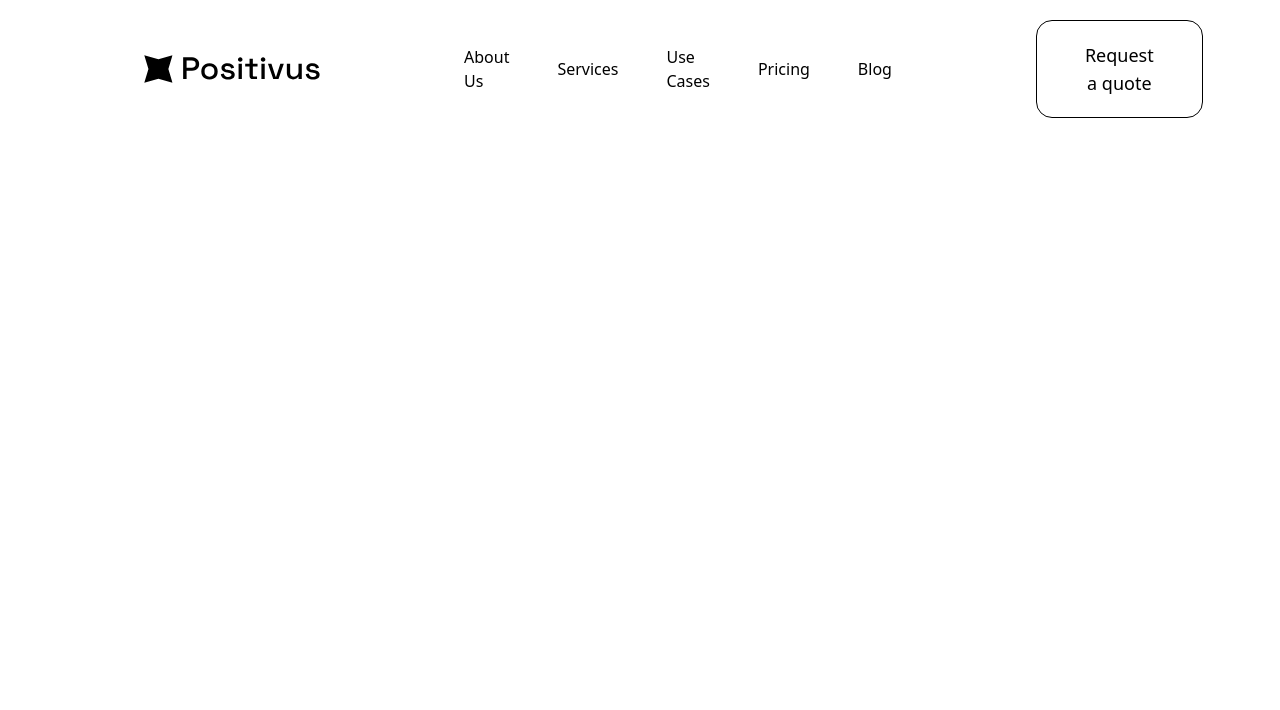
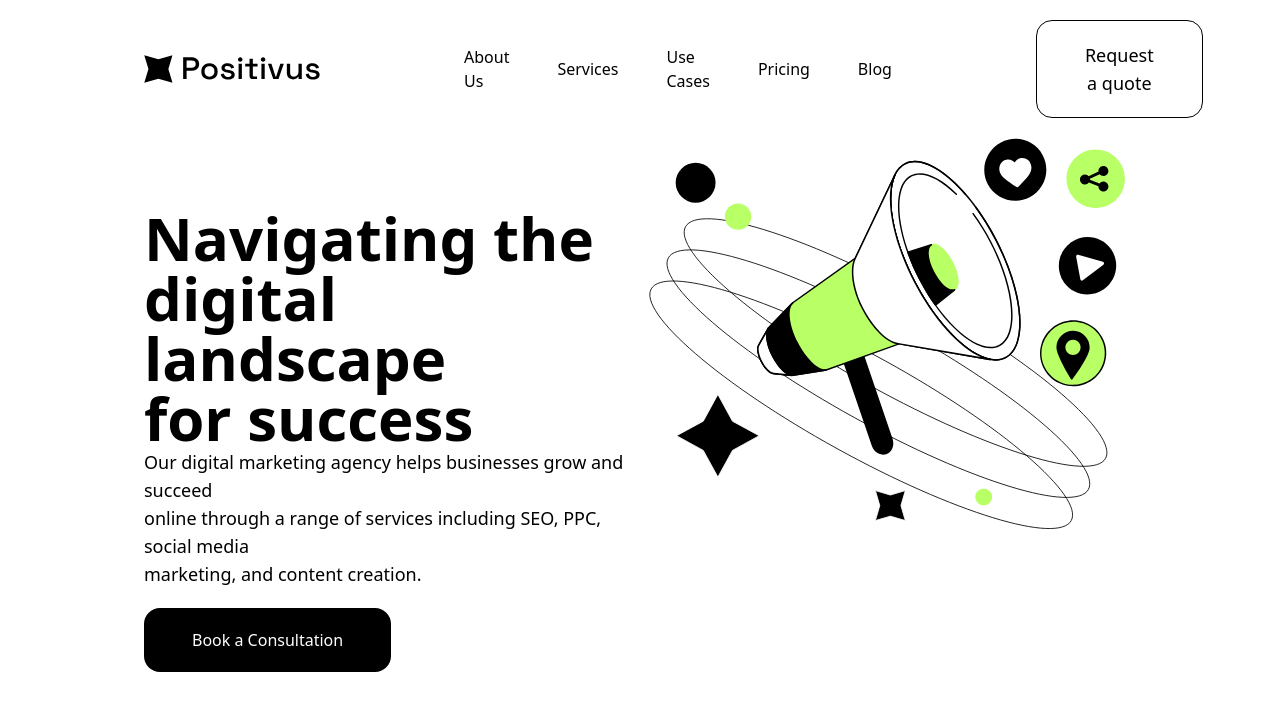
Before and after one commit to ChyyamakaU/Positivus-website-clone, a website: page index.html in a window 1280 px wide. Drawn offline with Linux system fonts and the light colour scheme.

Commit message:
add feature:hero page

```diff
--- a/index.html
+++ b/index.html
@@ -33,6 +33,25 @@
     </header>
 
 
+<main>
+
+
+<section class="flex justify-between px-36 mt-32">
+
+<div class="mt-20">
+    <h1 class="text-6xl font-semibold">Navigating the <br> digital landscape <br>for success</h1>
+<p class="text-lg">Our digital marketing agency helps businesses grow and succeed <br> online through a range of services including SEO, PPC, social media <br>marketing, and content creation.</p>
+<button class="bg-black text-white px-12 py-5 rounded-2xl mt-5">Book a Consultation</button>
+</div>
+
+<div>
+
+    <img src="src/images/hero.svg" alt="hero image">
+</div>
+</section>
+
+
+
 
 
 
```
